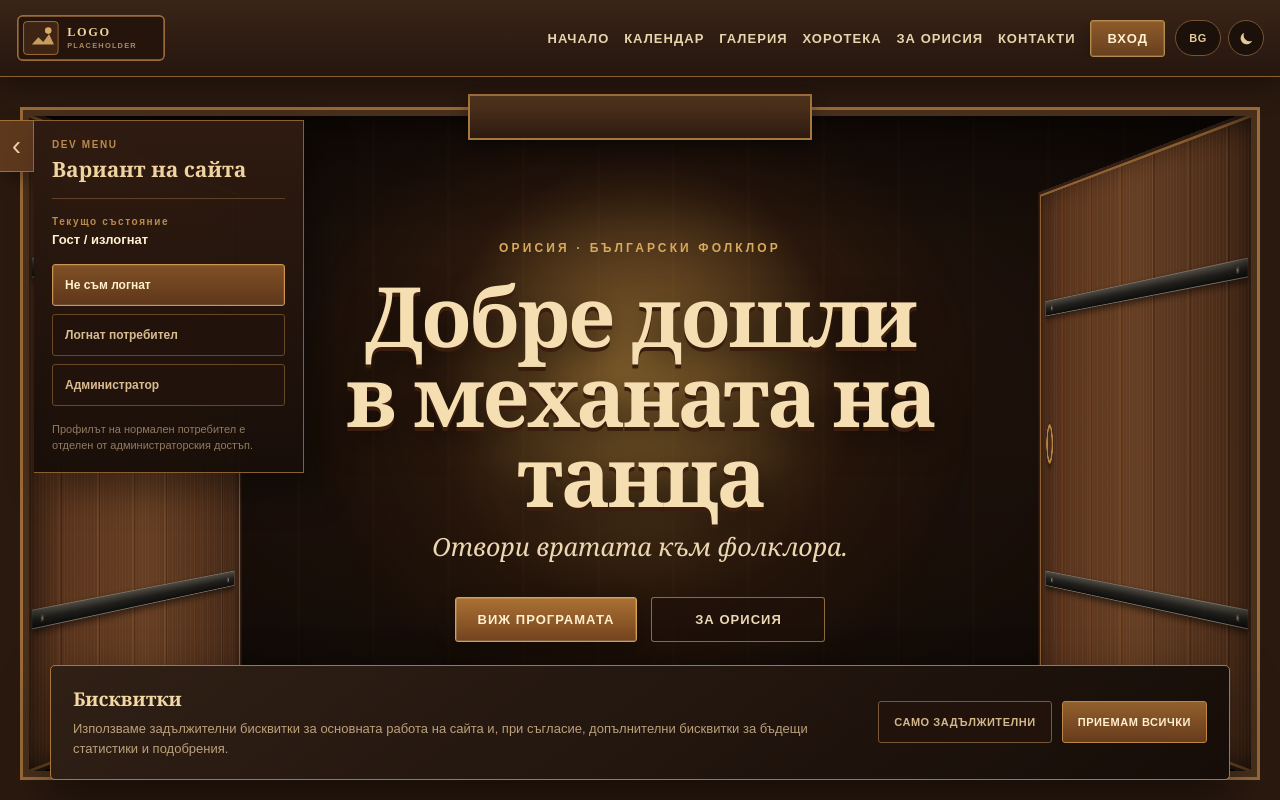
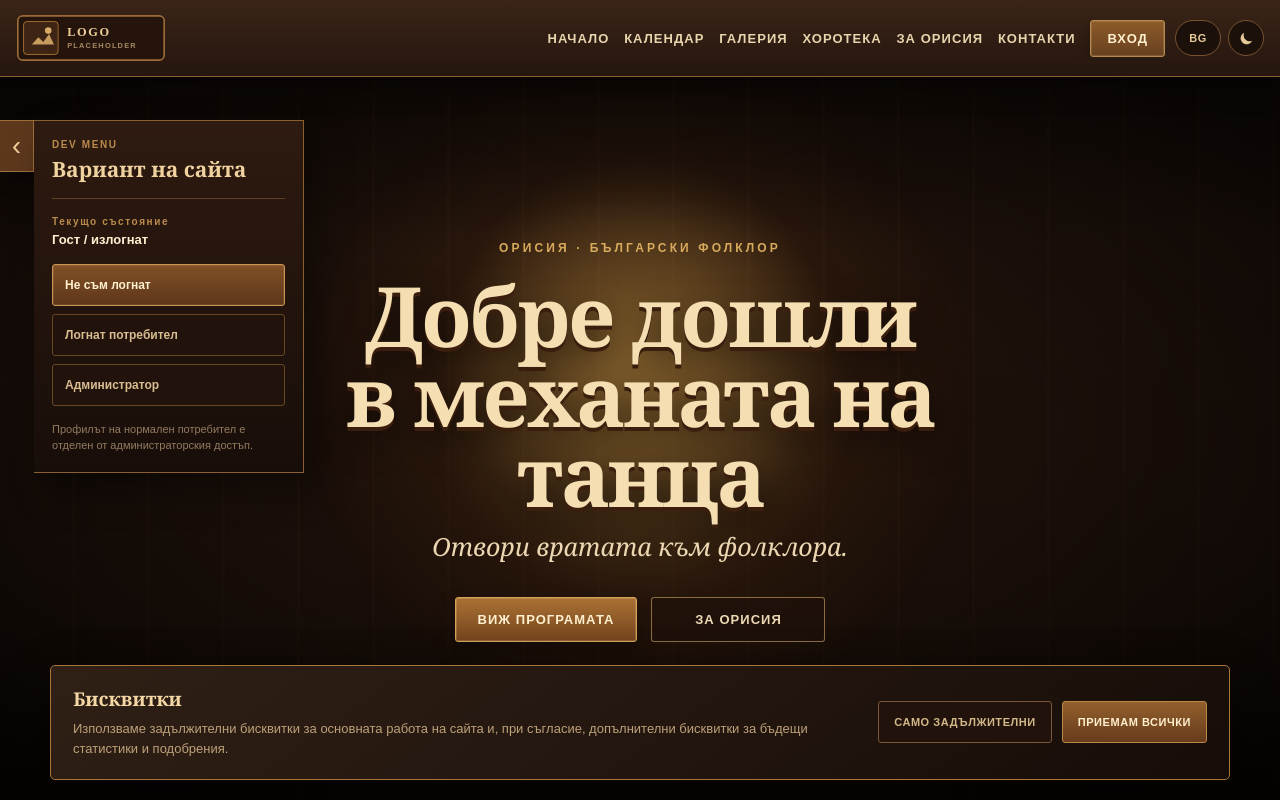
Before and after one commit to viktor132607/Orisia.Client, a Next.js app: page / in a window 1280 px wide. Shown: the top 800 px of the page. Built offline with nearby package versions, Linux system fonts and the light colour scheme.

Commit message:
Remove page-specific gates from homepage

```diff
--- a/src/components/HomeGate.tsx
+++ b/src/components/HomeGate.tsx
@@ -1,28 +1,16 @@
 "use client";
 
 import Link from "next/link";
-import { useEffect, useState } from "react";
 import birthdayStyles from "./HomeGateBirthday.module.css";
 import useLanguage from "./useLanguage";
 
 export default function HomeGate() {
-  const [open, setOpen] = useState(false);
   const language = useLanguage();
   const isBg = language === "bg";
 
-  useEffect(() => {
-    const timer = window.setTimeout(() => setOpen(true), 650);
-    return () => window.clearTimeout(timer);
-  }, []);
-
-  useEffect(() => {
-    document.documentElement.dataset.gates = open ? "open" : "closed";
-    window.dispatchEvent(new CustomEvent("orisia-gates-change", { detail: { open } }));
-  }, [open]);
-
   return (
     <main className="home-page">
-      <section className={`gate-stage ${open ? "gates-open" : ""}`} aria-label={isBg ? "Вход към ОРИСИЯ" : "Entrance to ORISIA"}>
+      <section className="gate-stage gates-open" aria-label={isBg ? "Начална страница на ОРИСИЯ" : "ORISIA homepage"}>
         <div className="tavern-glow" aria-hidden="true" />
         <div className="tavern-copy">
           <span className="hero-kicker">{isBg ? "ОРИСИЯ · БЪЛГАРСКИ ФОЛКЛОР" : "ORISIA · BULGARIAN FOLKLORE"}</span>
@@ -33,26 +21,6 @@ export default function HomeGate() {
             <Link href="/about" className="hero-btn hero-btn-secondary">{isBg ? "За ОРИСИЯ" : "About ORISIA"}</Link>
           </div>
         </div>
-
-        <div className="gate-arch" aria-hidden="true" />
-        <div className="gate-doors" aria-hidden="true">
-          <div className="gate-door gate-door-left">
-            <span className="door-brace door-brace-top" />
-            <span className="door-brace door-brace-bottom" />
-            <span className="door-handle door-handle-left" />
-          </div>
-          <div className="gate-door gate-door-right">
-            <span className="door-brace door-brace-top" />
-            <span className="door-brace door-brace-bottom" />
-            <span className="door-handle door-handle-right" />
-          </div>
-        </div>
-
-        {!open && (
-          <button className="gate-open-button" type="button" onClick={() => setOpen(true)}>
-            {isBg ? "Отвори портите" : "Open the gates"}
-          </button>
-        )}
       </section>
 
       <section className={birthdayStyles.section} aria-label={isBg ? "Трети рожден ден на ОРИСИЯ" : "ORISIA third birthday"}>
```
